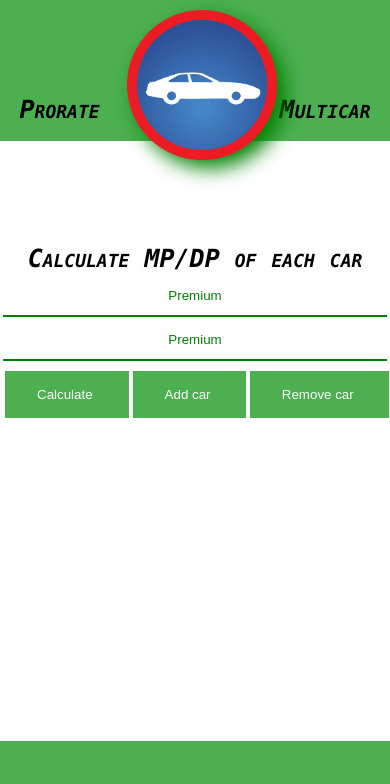
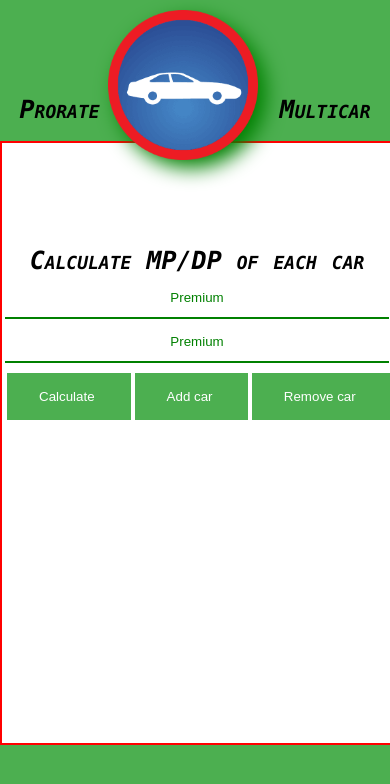
Before and after one commit to Kevin0828/ProrateMulticar, a plain HTML site: page index.html in a window 390 px wide. Drawn offline with Linux system fonts and the light colour scheme.

Commit message:
Update ProrateMulticarStyle.css

```diff
--- a/ProrateMulticarStyle.css
+++ b/ProrateMulticarStyle.css
@@ -18,6 +18,7 @@ header
 	height: 150px;
 	position: relative;
 	margin:0;
+
 }
 
 img
@@ -82,6 +83,8 @@ button
 
 #footer
 {
+
+
 	background-color: #4CAF50;
     width: 100%;
 	height: 150px;
@@ -90,6 +93,9 @@ button
 
 #center
 {
+	border: 2px;
+	border-color: red;
+	border-style: solid;
 	background-color: white;
 	margin-top: 0px;
 	margin-bottom: 0px;
@@ -409,7 +415,7 @@ header
 .logo
 {
 	position: absolute;
-	left: 30%;
+	left: 25%;
 
 }
 
```
